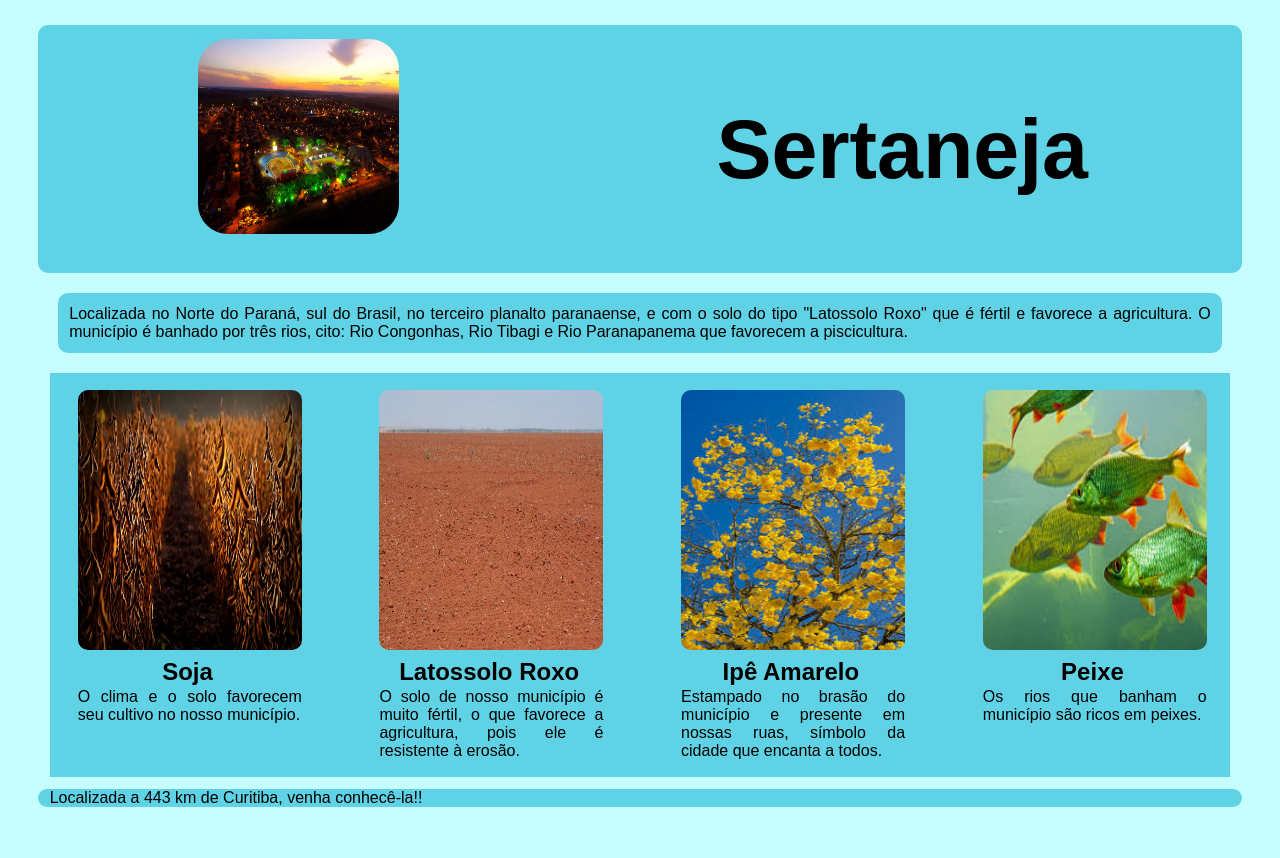
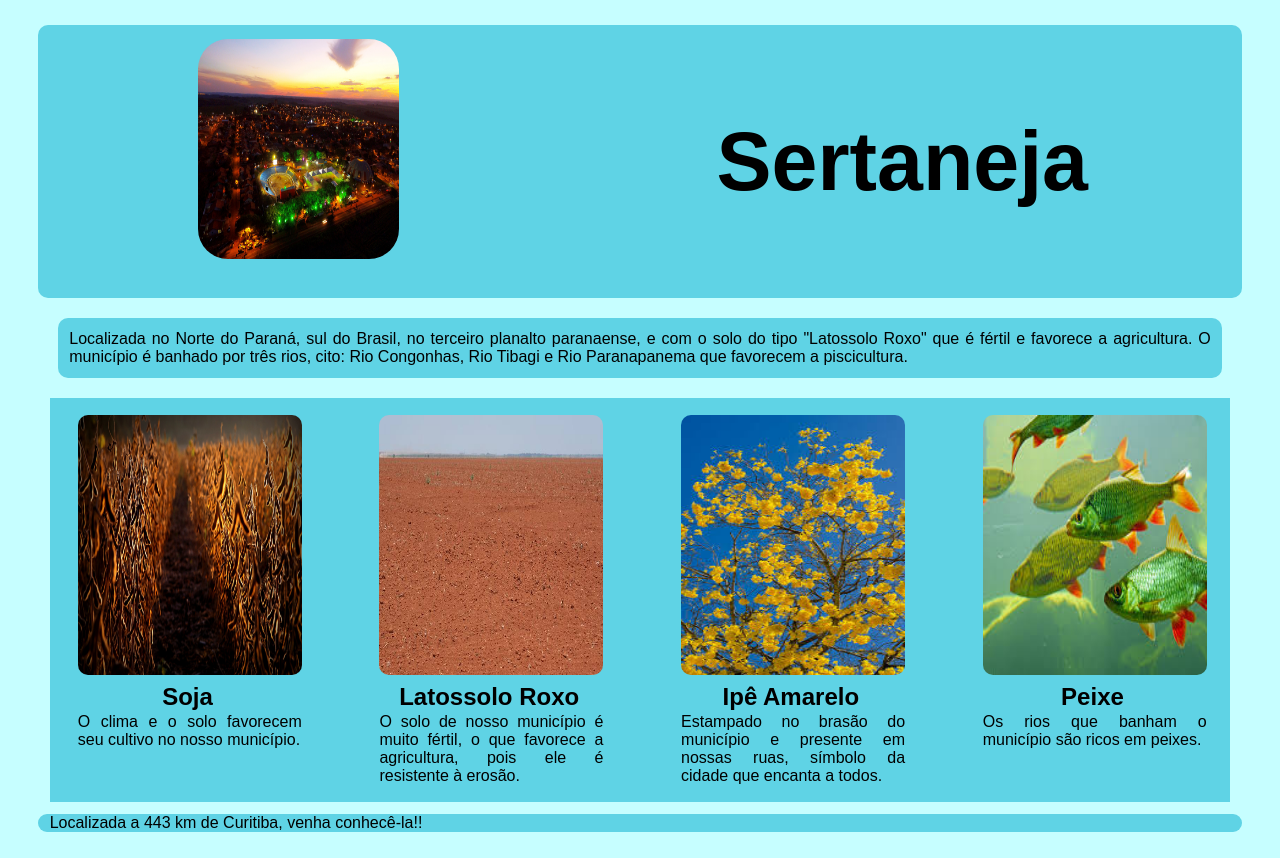
Before and after one commit to bremendes99/Agri_serta, a plain HTML site: page index.html in a window 1280 px wide. Before the commit the page ends 833 px from the top, so only its background shows below. Drawn offline with Linux system fonts and the light colour scheme; a web font is replaced by a local one.

Commit message:
cabecalho

```diff
--- a/style.css
+++ b/style.css
@@ -22,7 +22,7 @@ body{
 
     .cabecalho_imagem{
     width: 201px;
-    height:195px;
+    height:220px;
     border-radius: 30px;
     }
 
```
